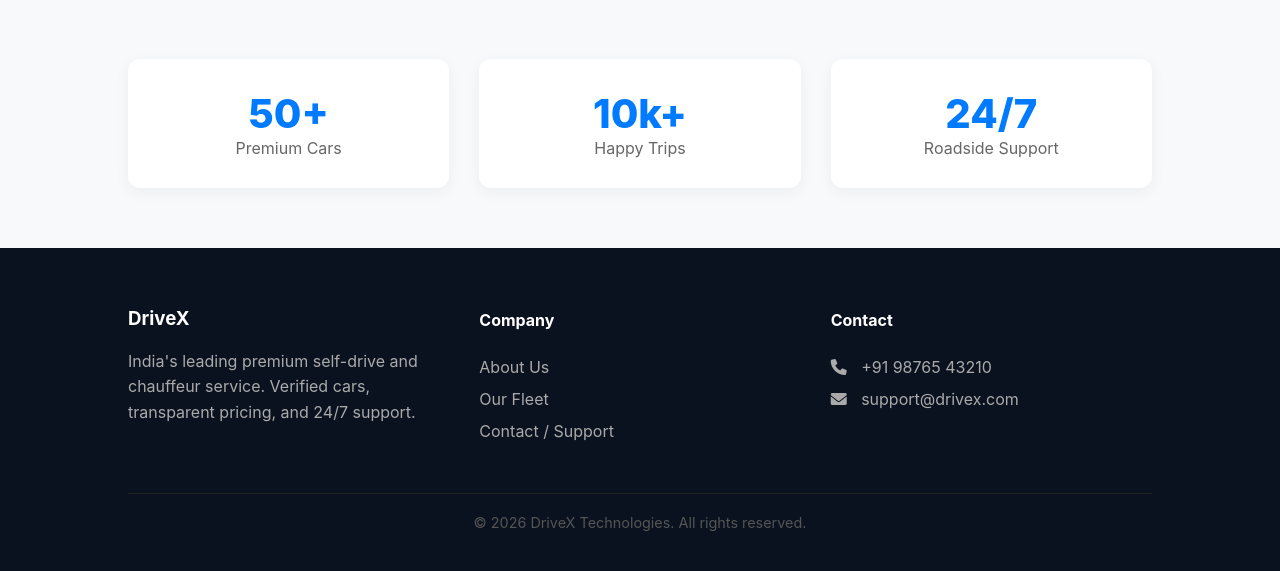
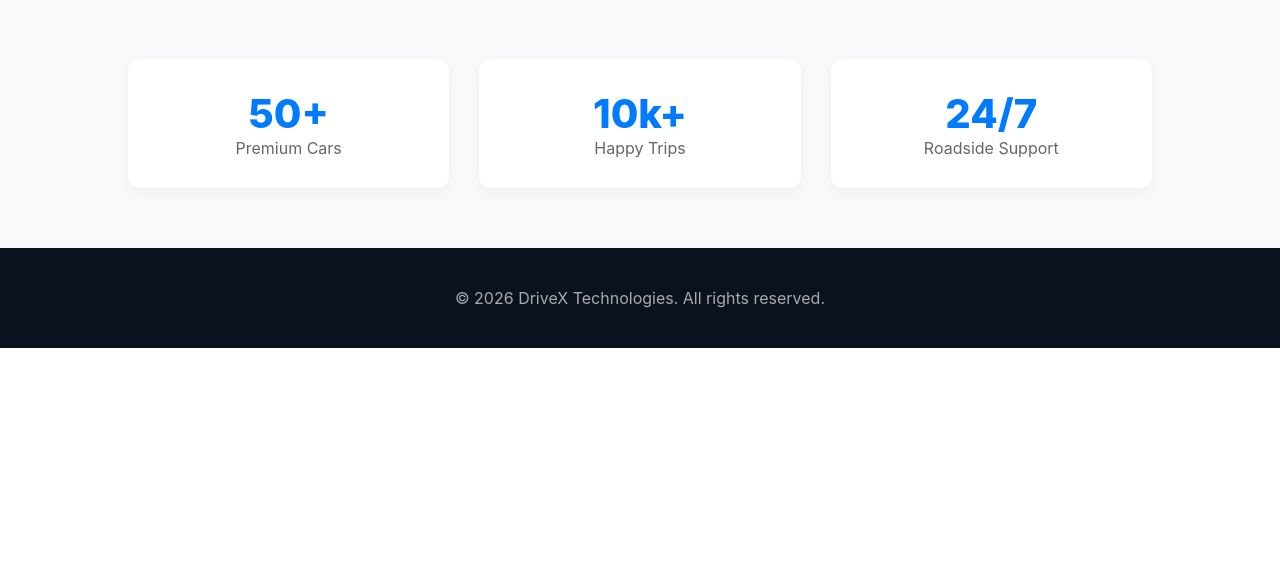
Before and after one commit to ks1133109-eng/car_rental_website, a Flask app: page /about in a window 1280 px wide. Shown: the part 894-1465 px from the top of the page. After the commit the page ends 1242 px from the top, so only its background shows below. Run offline with Flask 3, Linux system fonts and the light colour scheme.

Commit message:
Update base.html

```diff
--- a/templates/base.html
+++ b/templates/base.html
@@ -17,19 +17,13 @@
             <a href="{{ url_for('about') }}">About Us</a>
 
             {% if current_user.is_authenticated %}
-
                 {% if current_user.is_admin %}
                     <a href="{{ url_for('admin_dashboard') }}" style="color: #ffc107; font-weight: bold; border: 1px solid #ffc107; padding: 5px 10px; border-radius: 4px;">
                         <i class="fas fa-crown"></i> Admin Panel
                     </a>
                 {% endif %}
-
-                <a href="{{ url_for('dashboard') }}">
-                    <i class="fas fa-user-circle"></i> {{ current_user.name }}
-                </a>
-
+                <a href="{{ url_for('dashboard') }}"><i class="fas fa-user-circle"></i> {{ current_user.name }}</a>
                 <a href="{{ url_for('logout') }}" class="btn-login" style="background: #dc3545; margin-left: 10px;">Logout</a>
-
             {% else %}
                 <a href="{{ url_for('login') }}" class="btn-login">Login</a>
             {% endif %}
@@ -41,9 +35,7 @@
 
     {% with messages = get_flashed_messages() %}
         {% if messages %}
-            <div style="text-align: center; background: #333; color: #fff; padding: 10px;">
-                {{ messages[0] }}
-            </div>
+            <div style="text-align: center; background: #333; color: #fff; padding: 10px;">{{ messages[0] }}</div>
         {% endif %}
     {% endwith %}
 
@@ -52,74 +44,63 @@
     </div>
 
     <footer>
-        <div style="display: flex; justify-content: space-between; flex-wrap: wrap; gap: 30px;">
-            <div style="flex: 1; min-width: 250px;">
-                <h3>DriveX</h3>
-                <p style="color: #aaa; line-height: 1.6;">
-                    India's leading premium self-drive and chauffeur service.
-                    Verified cars, transparent pricing, and 24/7 support.
-                </p>
-            </div>
-            <div style="flex: 1; min-width: 200px;">
-                <h4>Company</h4>
-                <ul style="list-style: none; padding: 0; line-height: 2;">
-                    <li><a href="{{ url_for('about') }}" style="color: #aaa; text-decoration: none;">About Us</a></li>
-                    <li><a href="{{ url_for('fleet') }}" style="color: #aaa; text-decoration: none;">Our Fleet</a></li>
-                    <li><a href="{{ url_for('contact') }}" style="color: #aaa; text-decoration: none;">Contact / Support</a></li>
-                </ul>
-            </div>
-            <div style="flex: 1; min-width: 200px;">
-                <h4>Contact</h4>
-                <ul style="list-style: none; padding: 0; line-height: 2;">
-                    <li style="color: #aaa;"><i class="fas fa-phone" style="margin-right: 10px;"></i> +91 98765 43210</li>
-                    <li style="color: #aaa;"><i class="fas fa-envelope" style="margin-right: 10px;"></i> support@drivex.com</li>
-                </ul>
-            </div>
-        </div>
-        <div style="border-top: 1px solid #222; margin-top: 30px; padding-top: 20px; text-align: center; color: #555; font-size: 0.9rem;">
-            &copy; 2026 DriveX Technologies. All rights reserved.
-        </div>
+        <div style="text-align: center; color: #aaa;">&copy; 2026 DriveX Technologies. All rights reserved.</div>
     </footer>
 
     <div class="chatbot-btn" onclick="toggleChat()">💬</div>
     <div class="chatbot-window" id="chatWindow">
-        <div class="chat-header">
-            Support Chat
-            <span style="cursor:pointer" onclick="toggleChat()">&times;</span>
+        <div class="chat-header">Support Chat <span style="cursor:pointer" onclick="toggleChat()">&times;</span></div>
+        <div class="chat-body" id="chatBody">
+            <div class="msg-bot">Hi! I'm DriveBot. Ask me about prices, docs, or booking!</div>
         </div>
-        <div class="chat-body">
-            <p><strong>Bot:</strong> Hi! How can I help you today?</p>
-            <p style="font-size:0.8rem; color:#666;">(This is a demo chat. For real support, email us.)</p>
+        <div class="chat-input-area">
+            <input type="text" id="chatInput" placeholder="Type a message..." onkeypress="handleEnter(event)">
+            <button onclick="sendMessage()">Send</button>
         </div>
     </div>
 
     <script>
-        // Chatbot Toggle
         function toggleChat() {
             var chat = document.getElementById('chatWindow');
             chat.style.display = chat.style.display === 'flex' ? 'none' : 'flex';
         }
 
+        function handleEnter(e) { if(e.key === 'Enter') sendMessage(); }
+
+        function sendMessage() {
+            var input = document.getElementById('chatInput');
+            var msg = input.value.trim();
+            if(!msg) return;
+
+            var chatBody = document.getElementById('chatBody');
+            chatBody.innerHTML += `<div class="msg-user">${msg}</div>`;
+            input.value = '';
+            chatBody.scrollTop = chatBody.scrollHeight;
+
+            fetch('/chatbot', {
+                method: 'POST',
+                headers: {'Content-Type': 'application/json'},
+                body: JSON.stringify({message: msg})
+            })
+            .then(response => response.json())
+            .then(data => {
+                chatBody.innerHTML += `<div class="msg-bot">${data.response}</div>`;
+                chatBody.scrollTop = chatBody.scrollHeight;
+            });
+        }
+
         // Dark Mode Logic
         const toggle = document.getElementById('darkModeToggle');
         const body = document.body;
-
-        if(localStorage.getItem('dark-mode') === 'enabled'){
-            body.classList.add('dark-mode');
-            toggle.innerText = '☀️';
-        }
-
+        if(localStorage.getItem('dark-mode') === 'enabled'){ body.classList.add('dark-mode'); toggle.innerText = '☀️'; }
         toggle.addEventListener('click', () => {
             body.classList.toggle('dark-mode');
             if(body.classList.contains('dark-mode')){
-                localStorage.setItem('dark-mode', 'enabled');
-                toggle.innerText = '☀️';
+                localStorage.setItem('dark-mode', 'enabled'); toggle.innerText = '☀️';
             } else {
-                localStorage.setItem('dark-mode', 'disabled');
-                toggle.innerText = '🌙';
+                localStorage.setItem('dark-mode', 'disabled'); toggle.innerText = '🌙';
             }
         });
     </script>
-
 </body>
 </html>
```
